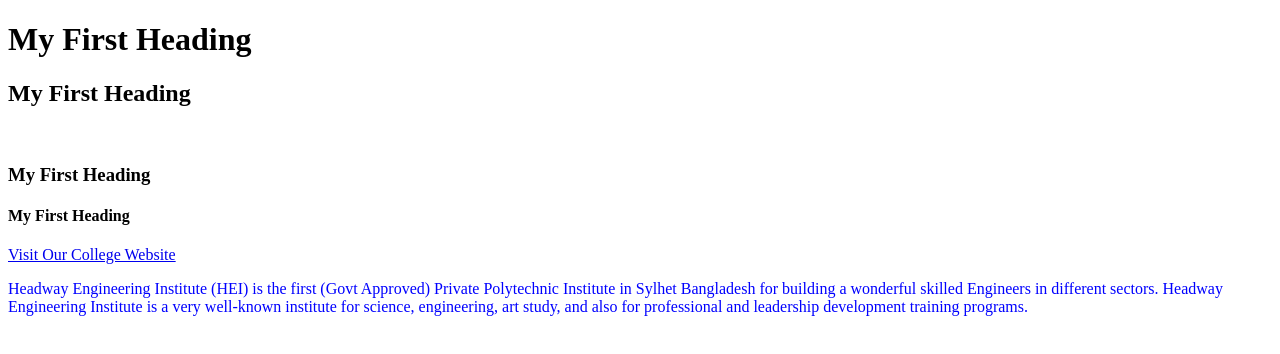
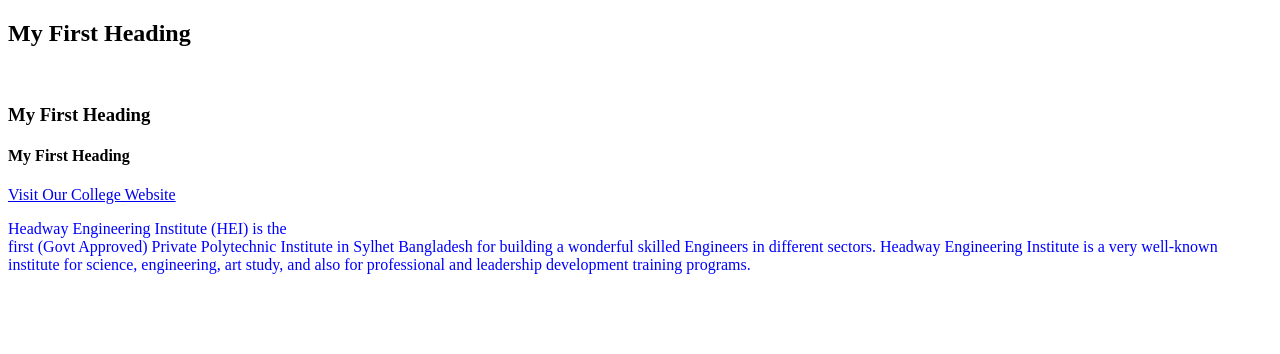
Before and after one commit to kamran-11b/web_project, a plain HTML site: page index.html in a window 1280 px wide. Drawn offline with Linux system fonts and the light colour scheme.

Commit message:
last commit

```diff
--- a/index.html
+++ b/index.html
@@ -6,12 +6,12 @@
     <title>Home Page</title>
   </head>
   <body>
-    <h1>My First Heading</h1>
+    <!-- <h1>My First Heading</h1><br> -->
     <h2>My First Heading</h2>
     <br>
     <h3>My First Heading</h3>
     <h4>My First Heading</h4>
     <a href="https://www.headway.edu.bd" target="_blank">Visit Our College Website</a>
-    <p style="color: blue;">Headway Engineering Institute (HEI) is the first (Govt Approved) Private Polytechnic Institute in Sylhet Bangladesh for building a wonderful skilled Engineers in different sectors. Headway Engineering Institute is a very well-known institute for science, engineering, art study, and also for professional and leadership development training programs.</p>
+    <p style="color: blue;">Headway Engineering Institute (HEI) is the<br> first (Govt Approved) Private Polytechnic Institute in Sylhet Bangladesh for building a wonderful skilled Engineers in different sectors. Headway Engineering Institute is a very well-known institute for science, engineering, art study, and also for professional and leadership development training programs.</p>
   </body>
 </html>
```
Also changed, not shown: css/style.css (added).
